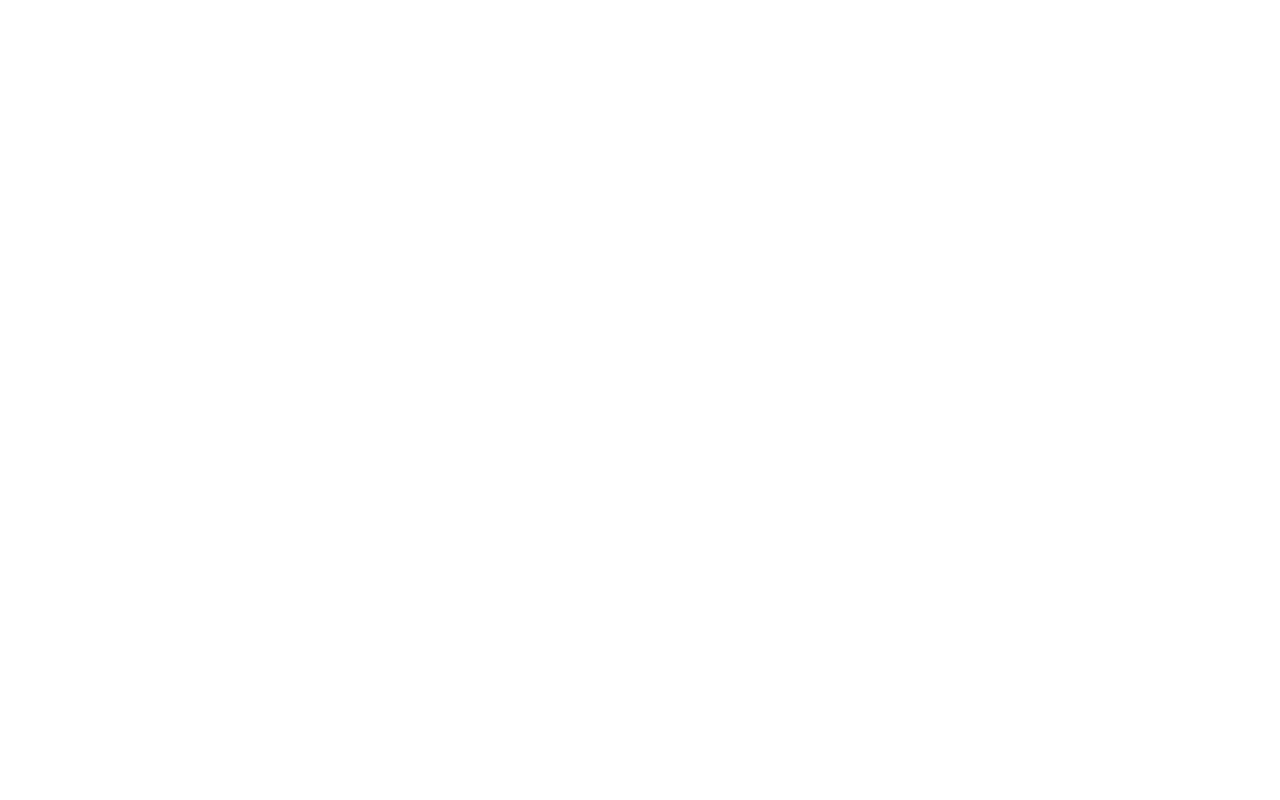
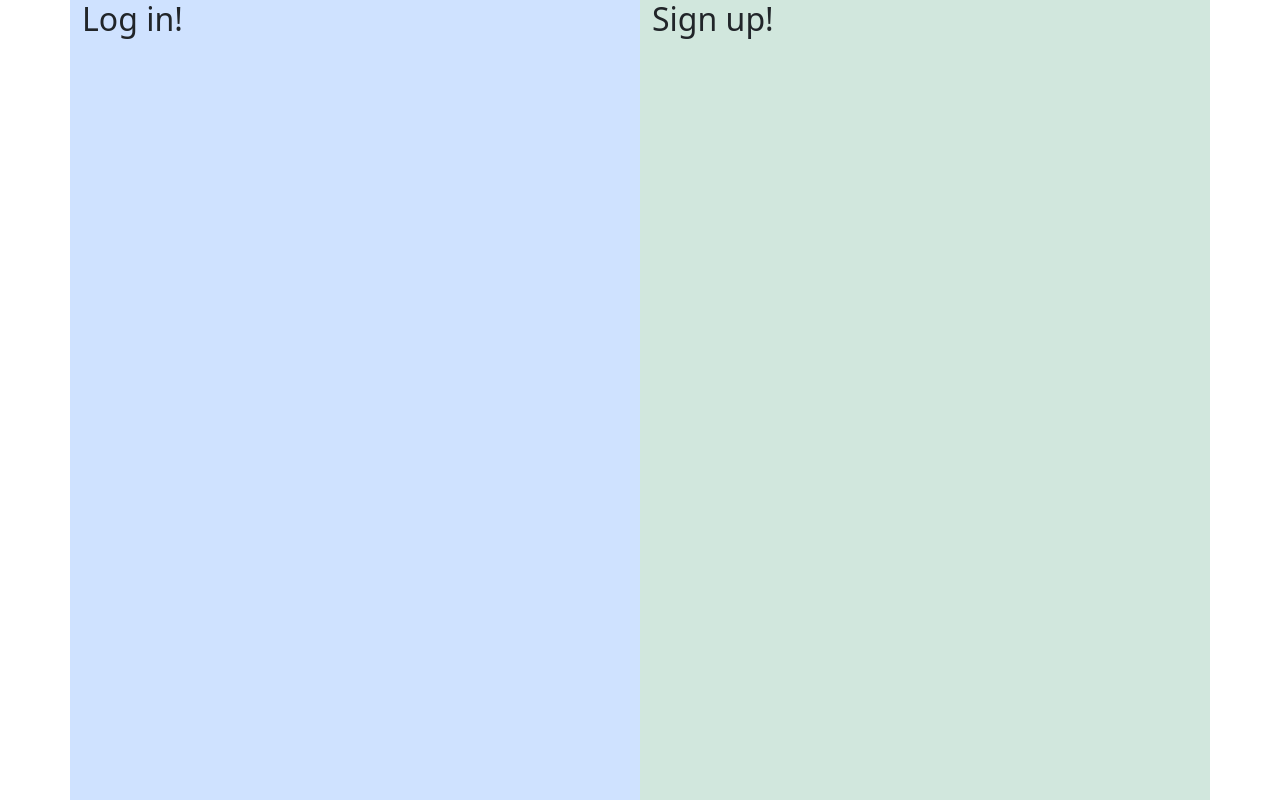
Before and after one commit to GboHalasz/learn_bootstrap_js_login_page, a plain HTML site: page index.html in a window 1280 px wide. Drawn offline with nearby package versions, Linux system fonts and the light colour scheme.

Commit message:
Base container, row and cols

```diff
--- a/index.html
+++ b/index.html
@@ -12,7 +12,16 @@
 </head>
 
 <body>
-
+    <div class="container">
+        <div class="row">
+            <div class="col-12 col-md-6 vh-100 bg-primary-subtle">
+                <h2>Log in!</h2>
+            </div>
+            <div class="col-12 col-md-6 vh-100 bg-success-subtle">
+                <h2>Sign up!</h2>
+            </div>
+        </div>
+    </div>
 
 
 
```
